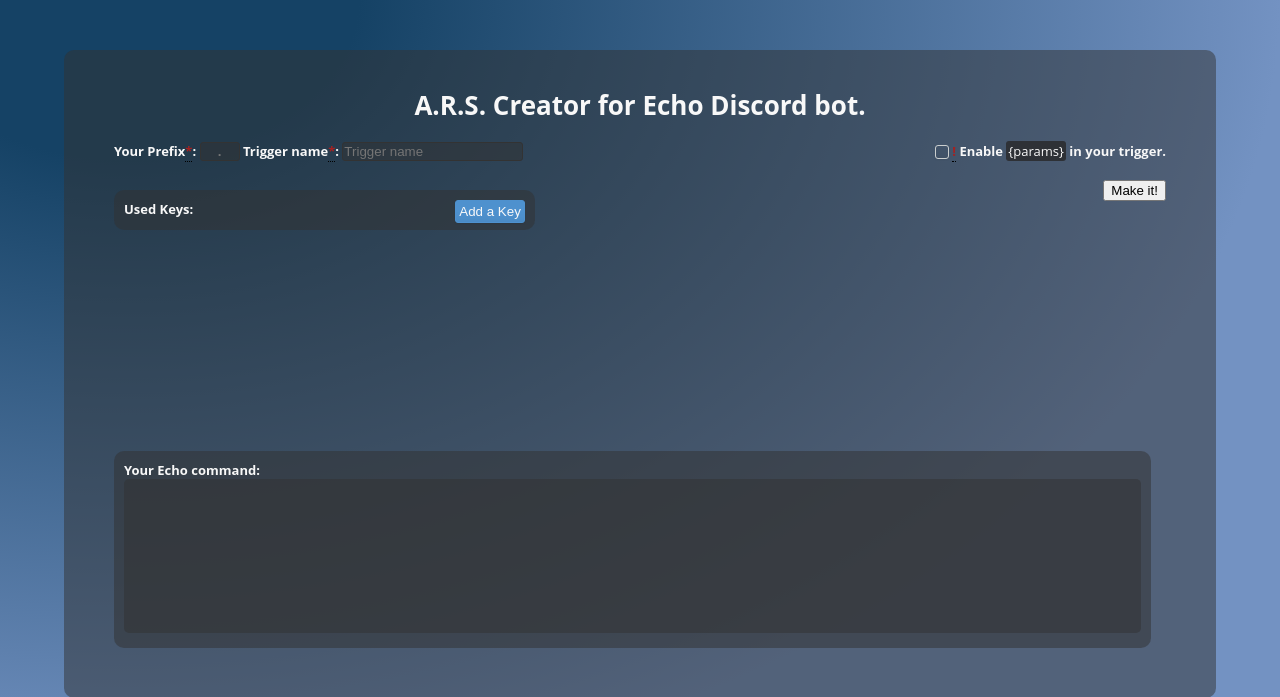
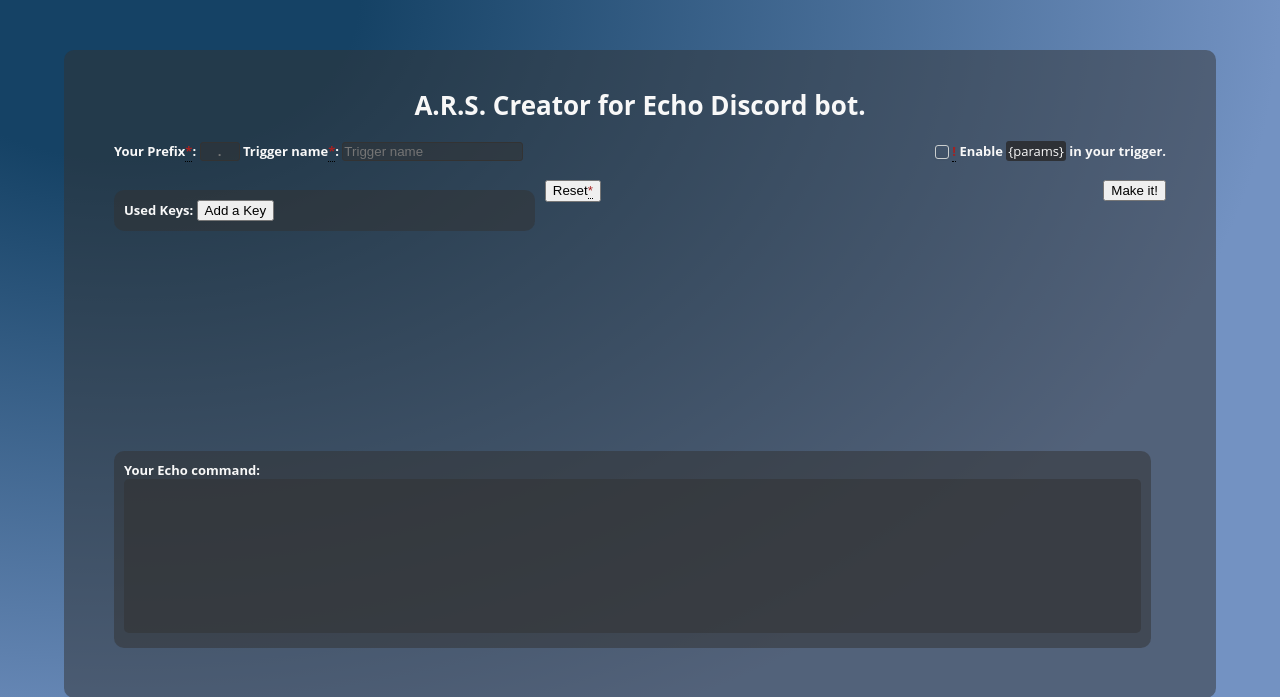
Before and after one commit to JurrijnP/A.R.S.-Creator-Echo, a PHP site: page /Home in a window 1280 px wide. Shown: the top 697 px of the page. Run offline with PHP 8.4, Linux system fonts and the light colour scheme; some libraries are stand-ins or nearby versions.

Commit message:
More PHP

```diff
--- a/Home.php
+++ b/Home.php
@@ -27,16 +27,16 @@
 	<body>
 	<?php
 		include 'php/creator.php';
-		$AddParamsKey = "False";
 	?>
-
+	<form id="Requirements" method="post" action="<?php echo htmlspecialchars($_SERVER["PHP_SELF"]);?>">
 		<div id="KeyList" style="display: none;">
 			<div class="KeyListContent">
 				<h1>
 					Pick a Key.
 				</h1>
-				<button class="KeysButtonContent" onclick="CloseKeyDiv(); return false;">Close ⨉</button>
-				<input type="button" onload="<?php echo $AddParamsKey = "False";?>" onclick="<?php echo $AddParamsKey; ?>"/>
+				<button class="buttonkeyscontent" onclick="CloseKeyDiv(); return false;">Close ⨉</button>
+				<input type="hidden" name="AddParamsKeyCheck" <?php echo $EnabledOrDisabled;?> value="True"/>
+				<input type="button" class="button" onclick="CloseKeyDiv();" <?php echo AddParamsKey();?> <?php echo $EnabledOrDisabled;?> value="Add Key"/>
 			</div>
 		</div>
 		<div id="Content" class="content" style="opacity: 1;">
@@ -44,18 +44,18 @@
 				A.R.S. Creator for Echo Discord bot.
 			</h1>
 		<div>
-		<form id="Requirements" method="post" action="<?php echo htmlspecialchars($_SERVER["PHP_SELF"]);?>">
+
 			<input type="hidden" name="Requirements" id="Requirements" value="Test">
 			<label for="PrefixBeingUsed" class="bold">Your Prefix<label class="ReqTip">*<div class="ReqTipText">This field is required.</div></label>: <input class="prefix bold input" type="text" name="PrefixBeingUsed" id="PrefixBeingUsed" placeholder="." maxlength="3" value="<?php echo $PrefixBeingUsed;?>"></label><label class="VarError"><?php echo $PrefixBeingUsedEmpty?></label>
 			<label for="SetTriggerName" class="bold">Trigger name<label class="ReqTip">*<span class="ReqTipText">This field is required.</span></label>: <input class="input" type="text" name="SetTriggerName" id="SetTriggerName" placeholder="Trigger name" value="<?php echo $SetTriggerName;?>"></label><label class="VarError"><?php echo $SetTriggerNameEmpty?></label>
 			<label for="CheckPar" class="bold EnablePar"><input class="EnableParBox" type="checkbox" name="CheckPar" id="CheckPar" value="UseParams" <?php if(isset($_POST['CheckPar'])) echo "checked='checked'"; ?>/><label class="ReqTip">!<span class="ReqTipTextBig">If enabled, <label class="DCSL skipbold">{params}</label> is required in your response. If <label class="DCSL skipbold">{params}</label> isn't found it will be automatically be added at the beginning of the response.</label></span> Enable <label class="DCSL skipbold">{params}</label> in your trigger.</label>
 		<br>
 		<br>
-			<input class="MkARS" type="submit" name="submit" value="Make it!" form="Requirements"/>
+			<input class="MkARS button" type="submit" name="submit" value="Make it!" form="Requirements"/>
 		</div>
 		<div class="Keys">
 			<label class="bold">Used Keys:</label>
-			<button class="KeysButton" onclick="KeyDiv(); return false;">Add a Key</button>
+			<button class="button" onclick="KeyDiv(); return false;">Add a Key</button>
 			<div id="Key1" class="Key1"><?php echo $KeyText; ?></div>
 		</div>
 		<div class="outputdiv">
@@ -66,7 +66,8 @@ echo $Output;
 ?>
 </textarea>
 		</div>
-		</div>
+		<button>Reset<label class="ReqTip">*<span class="ReqTipText bold">Reset on your own risk!</span></label></button>
+	</div>
 	</form>
 	</body>
 </html>
```
Also changed, not shown: php/creator.php (+23 -7 lines).
